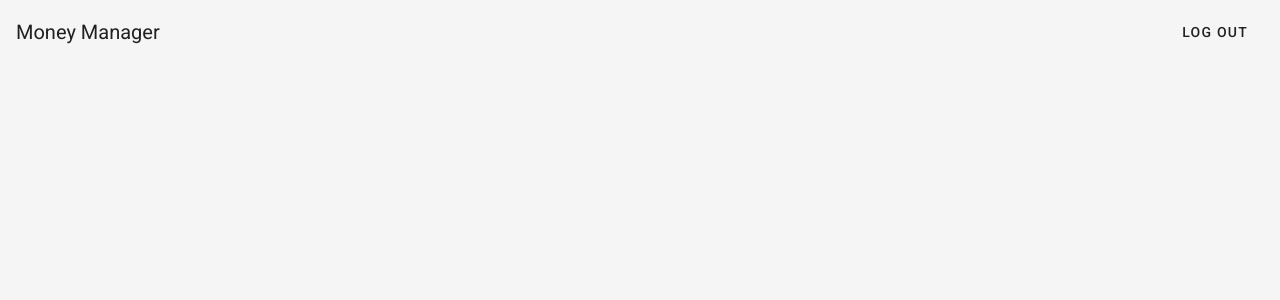
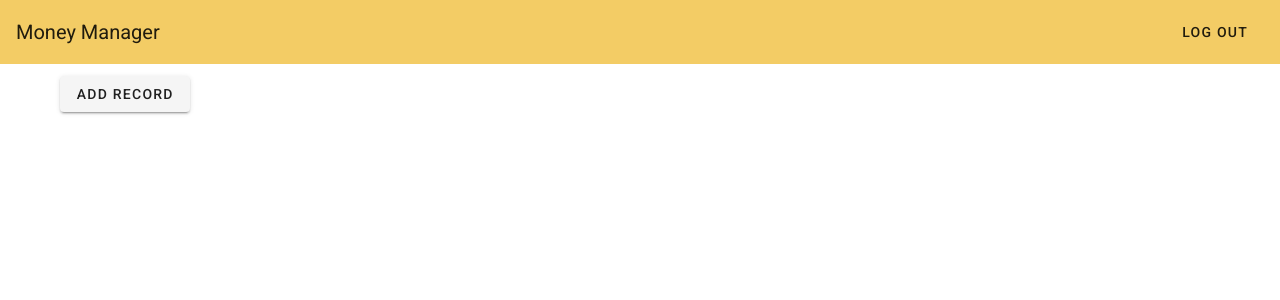
Before and after one commit to spiderlisa/money-manager, a Vue app: page /#/home in a window 1280 px wide. Shown: the top 300 px of the page. Built offline with nearby package versions, Linux system fonts and the light colour scheme.

Commit message:
First components

```diff
--- a/src/App.vue
+++ b/src/App.vue
@@ -1,17 +1,11 @@
 <template>
   <v-app>
-    <Header />
+    <router-view />
   </v-app>
 </template>
 
 <script lang="ts">
-  import { Component, Vue } from 'vue-property-decorator';
-  import Header from "./components/Header.vue";
+import { Vue } from "vue-property-decorator";
 
-  @Component({
-    components: {
-      Header
-    },
-  })
-  export default class App extends Vue {}
+export default class App extends Vue {}
 </script>
--- a/src/components/Header.vue
+++ b/src/components/Header.vue
@@ -1,5 +1,5 @@
 <template>
-  <v-app-bar flat>
+  <v-app-bar flat color="secondary">
     <v-toolbar-title>Money Manager</v-toolbar-title>
 
     <v-spacer />
@@ -11,13 +11,12 @@
 </template>
 
 <script lang="ts">
-  import { Component, Vue } from 'vue-property-decorator';
+import { Component, Vue } from "vue-property-decorator";
 
-  @Component({
-    name: 'Header'
-  })
-  export default class Header extends Vue {}
+@Component({
+  name: "Header"
+})
+export default class Header extends Vue {}
 </script>
 
-
 <style scoped></style>
--- /dev/null
+++ b/src/components/MainArea.vue
@@ -0,0 +1,23 @@
+<template>
+  <div>
+    <Header />
+
+    <v-content>
+      <v-container>
+        <router-view />
+      </v-container>
+    </v-content>
+  </div>
+</template>
+
+<script lang="ts">
+    import { Component, Vue } from 'vue-property-decorator';
+    import Header from "./Header.vue";
+
+    @Component({
+      components: {
+        Header
+      }
+    })
+    export default class MainArea extends Vue {}
+</script>
--- /dev/null
+++ b/src/components/pages/Journal.vue
@@ -0,0 +1,23 @@
+<template>
+  <v-row>
+    <v-col cols="2">
+      <AddItem />
+    </v-col>
+
+    <v-col cols="10">
+
+    </v-col>
+  </v-row>
+</template>
+
+<script lang="ts">
+import { Component, Vue } from "vue-property-decorator";
+import AddItem from '../parts/AddItem.vue';
+
+@Component({
+  components: {
+    AddItem
+  }
+})
+export default class Journal extends Vue {}
+</script>
--- /dev/null
+++ b/src/components/parts/AddItem.vue
@@ -0,0 +1,16 @@
+<template>
+  <v-btn @click="showDialog">Add record</v-btn>
+</template>
+
+<script lang="ts">
+  import { Component, Vue } from "vue-property-decorator";
+
+  @Component({
+    name: 'AddItem'
+  })
+  export default class AddItem extends Vue {
+    showDialog() {
+      console.log('Show unput dialog.');
+    }
+  }
+</script>
--- a/src/plugins/vuetify.ts
+++ b/src/plugins/vuetify.ts
@@ -8,13 +8,13 @@ export default new Vuetify({
   theme: {
     themes: {
       light: {
-        primary: "#ee44aa",
-        secondary: "#424242",
-        accent: "#82B1FF",
-        error: "#FF5252",
-        info: "#2196F3",
-        success: "#4CAF50",
-        warning: "#FFC107"
+        primary: "#424242",
+        secondary: "#f3cc65",
+        accent: "#25916a",
+        error: "#ff5f5d",
+        info: "#36a0f3",
+        success: "#54af59",
+        warning: "#F3CC65"
       }
     }
   }
--- a/src/router/index.ts
+++ b/src/router/index.ts
@@ -1,14 +1,23 @@
 import Vue from "vue";
 import VueRouter from "vue-router";
-import App from "../App.vue";
+import MainArea from "@/components/MainArea.vue";
+import Journal from "@/components/pages/Journal.vue";
 
 Vue.use(VueRouter);
 
 const routes = [
   {
     path: "/",
-    name: "Money Manager",
-    component: App
+    name: "base",
+    redirect: "/home",
+    component: MainArea,
+    children: [
+      {
+        path: "/home",
+        name: "journal",
+        component: Journal
+      }
+    ]
   }
 ];
 
--- a/src/store/index.ts
+++ b/src/store/index.ts
@@ -4,8 +4,13 @@ import Vuex from "vuex";
 Vue.use(Vuex);
 
 export default new Vuex.Store({
-  state: {},
+  state: {
+    userToken: ""
+  },
+
   mutations: {},
+
   actions: {},
+
   modules: {}
 });
```
Also changed, not shown: src/components/HelloWorld.vue (+79 -16 lines), src/components/parts/ItemView.vue (added, +27 -0 lines), src/components/parts/DayView.vue (added).
